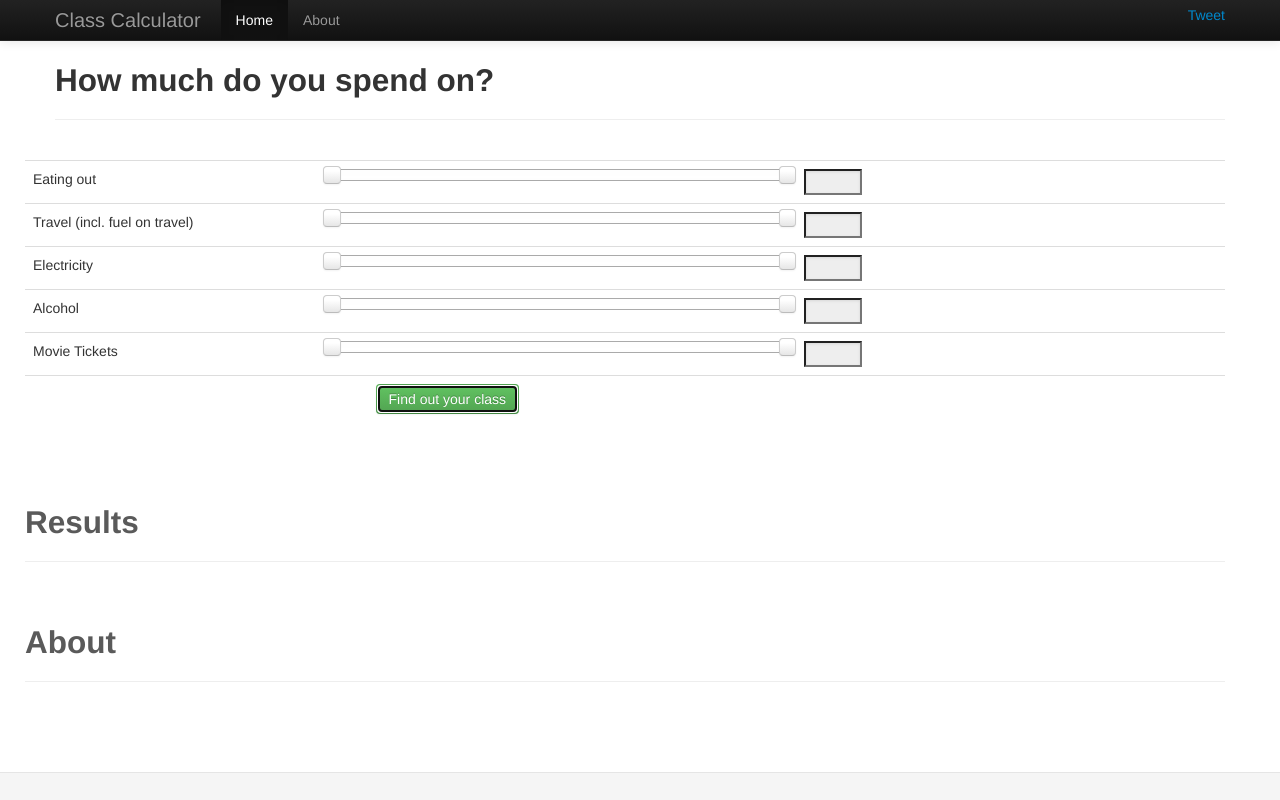
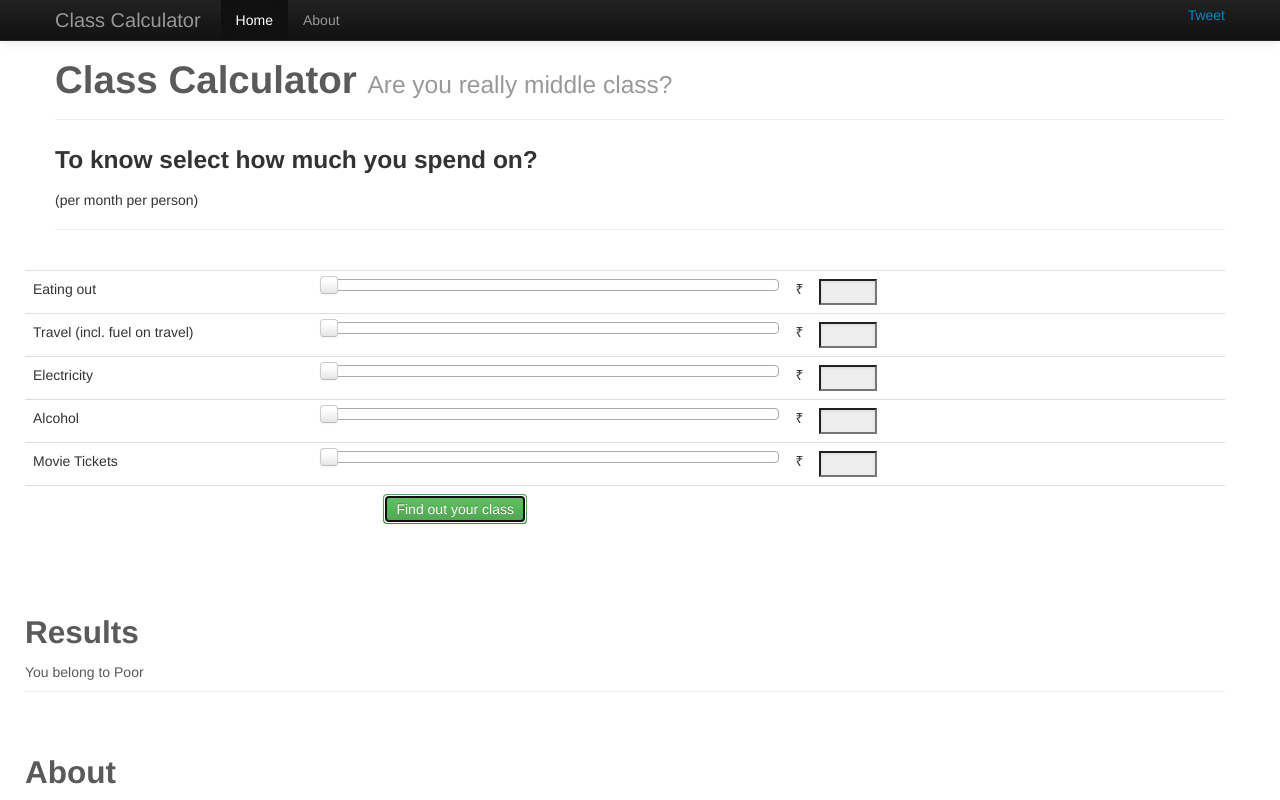
Before and after one commit to thejeshgn/classcalc, a plain HTML site: page index.html in a window 1280 px wide. Both pictures are taken after a click on the button "Find out your class". Shown: the top 800 px of the page. Drawn offline with Linux system fonts and the light colour scheme.

Commit message:
version 2

```diff
--- a/index.html
+++ b/index.html
@@ -72,45 +72,50 @@
 
         <div class="container">
             <div class="page-header">
-                <h2>How much do you spend on?</h2>
+                <div class="page-header">
+                  <h1>Class Calculator <small>Are you really middle class?</small></h1>
+                </div>
+
+                <h3>To know select how much you spend on?</h3>
+                <p class="bg-primary">(per month per person)</p>
             </div>
             <div class="row"><div class=".col-md-2">&nbsp;</div><div class=".col-md-8">
 
 
                             <div class="table-responsive">
-                                <table class="table table-hover">
+                                <table class="table table-hover"  border=0>
                                 <tr>
                                     <td width="25%">Eating out</td>
                                     <td width="40%"><div length="90%" id="h-slider1" class="primary"></div></td>
-                                    <td width="5%"><input id="h-slider1-amount" value="" readonly style="width:50px;" /></td>
+                                    <td width="1%">₹</td><td width="5%"><input id="h-slider1-amount" value="" readonly style="width:50px;" /></td>
                                     <td width="30%">&nbsp;</td>
                                 </tr>
                                 <tr>
                                     <td width="25%">Travel (incl. fuel on travel)</td>
                                     <td width="40%"><div length="90%" id="h-slider2" class="primary"></div></td>
-                                    <td width="5%"><input id="h-slider2-amount" value="" readonly style="width:50px;" /></td>
+                                    <td width="1%">₹</td><td width="5%"><input id="h-slider2-amount" value="" readonly style="width:50px;" /></td>
                                     <td width="30%">&nbsp;</td>
                                 </tr>
                                 <tr>
                                     <td width="25%">Electricity</td>
                                     <td width="40%"><div length="90%" id="h-slider3" class="primary"></div></td>
-                                    <td width="5%"><input id="h-slider3-amount" value="" readonly style="width:50px;" /></td>
+                                    <td width="1%">₹</td><td width="5%"><input id="h-slider3-amount" value="" readonly style="width:50px;" /></td>
                                     <td width="30%">&nbsp;</td>
                                 </tr>
                                 <tr>
                                     <td width="25%">Alcohol</td>
                                     <td width="40%"><div length="90%" id="h-slider4" class="primary"></div></td>
-                                    <td width="5%"><input id="h-slider4-amount" value="" readonly style="width:50px;" /></td>
+                                    <td width="1%">₹</td><td width="5%"><input id="h-slider4-amount" value="" readonly style="width:50px;" /></td>
                                     <td width="30%">&nbsp;</td>
                                 </tr>
                                 <tr>
                                     <td width="25%">Movie Tickets</td>
                                     <td width="40%"><div length="90%" id="h-slider5" class="primary"></div></td>
-                                    <td width="5%"><input id="h-slider5-amount" value="" readonly style="width:50px;" /></td>
+                                    <td width="1%">₹</td><td width="5%"><input id="h-slider5-amount" value="" readonly style="width:50px;" /></td>
                                     <td width="30%">&nbsp;</td>
                                 </tr>
                                 <tr>
-                                    <td colspan="3"><center><button type="button" class="btn btn-success">Find out your class</button></center></td><td width="60%">&nbsp;</td>
+                                    <td colspan="4"><center><button onclick="caluculate();" type="button" class="btn btn-success">Find out your class</button></center></td><td width="60%">&nbsp;</td>
                                 </tr>
                                 </table>
                             </div>
@@ -119,10 +124,11 @@
 
 
             </div>
-            <div class="row" id="results_row">
+            <div class="row" id="results_row" >
                 <section id="results">
                     <div class="page-header">
                             <h2>Results</h2>
+                            <div id="result_text">You are </div>
                     </div>
                 </section>
             </div>
@@ -161,14 +167,16 @@
 <script>
 $('#h-slider1').slider({
     range: false,
-    values: [0, 10000],
+     min: 0,
+    max: 10000,
     slide: function (event, ui){
         $("#h-slider1-amount").val(ui.value);
     }
 });
 $('#h-slider2').slider({
     range: false,
-    values: [0, 10000],
+     min: 0,
+    max: 10000,
     slide: function (event, ui){
         $("#h-slider2-amount").val(ui.value);
     }
@@ -176,26 +184,77 @@ $('#h-slider2').slider({
 });
 $('#h-slider3').slider({
     range: false,
-    values: [0, 10000],
+     min: 0,
+    max: 10000,
     slide: function (event, ui){
         $("#h-slider3-amount").val(ui.value);
     }
 });
 $('#h-slider4').slider({
     range: false,
-    values: [0, 10000],
+     min: 0,
+    max: 10000,
     slide: function (event, ui){
         $("#h-slider4-amount").val(ui.value);
     }
 });
 $('#h-slider5').slider({
     range: false,
-    values: [0, 10000],
+     min: 0,
+    max: 10000,
     slide: function (event, ui){
         $("#h-slider5-amount").val(ui.value);
     }
 });
-//$("#h-slider1-amount").val($("#h-slider1").slider("value"));
+
+$("#results_row").hide();
+
+//eating, travel, ecity, alchol
+var majorArray = [[0,305,451,558,2050],[0,80,142,195,522],[0,60,84,99,187],[0,511,560,709,1000],[0,30,40,55,117]];
+
+function whichSection(val, cat){
+    for(i=0; i<5; i++ ){
+        if (i == 0){
+            if (val <= majorArray[cat][i]){
+                return i;
+            }
+        }
+        else{
+            if (val <= majorArray[cat][i] && val > majorArray[cat][(i-1)]){
+                return i;
+            }
+        }
+    }
+    return 4;
+
+}
+
+function caluculate(){
+    eating      = whichSection($("#h-slider1-amount").val(), 0);
+    traveling   = whichSection($("#h-slider2-amount").val(), 1);
+    electricity = whichSection($("#h-slider3-amount").val(), 2);
+    alcohol     = whichSection($("#h-slider4-amount").val(), 3);
+    movies      = whichSection($("#h-slider5-amount").val(), 4);
+
+    sum_of_all = eating+traveling+electricity+alcohol+movies;
+    social_class="";
+    if (sum_of_all <=5){
+        social_class="Poor";
+    }else if(sum_of_all <=10){
+        social_class="Lower Middle Class";
+    }else if(sum_of_all <=15){
+        social_class="Middle Class";
+    }else if(sum_of_all <=20){
+        social_class="Well-Off";
+    }else if(sum_of_all > 20){
+        social_class="Super Rich";
+    }
+    //alert(social_class);
+    msg = "You belong to "+social_class;
+    $("#result_text").html(msg);
+    $("#results_row").show();
+}
+
 </script>
 
 </body>
```
